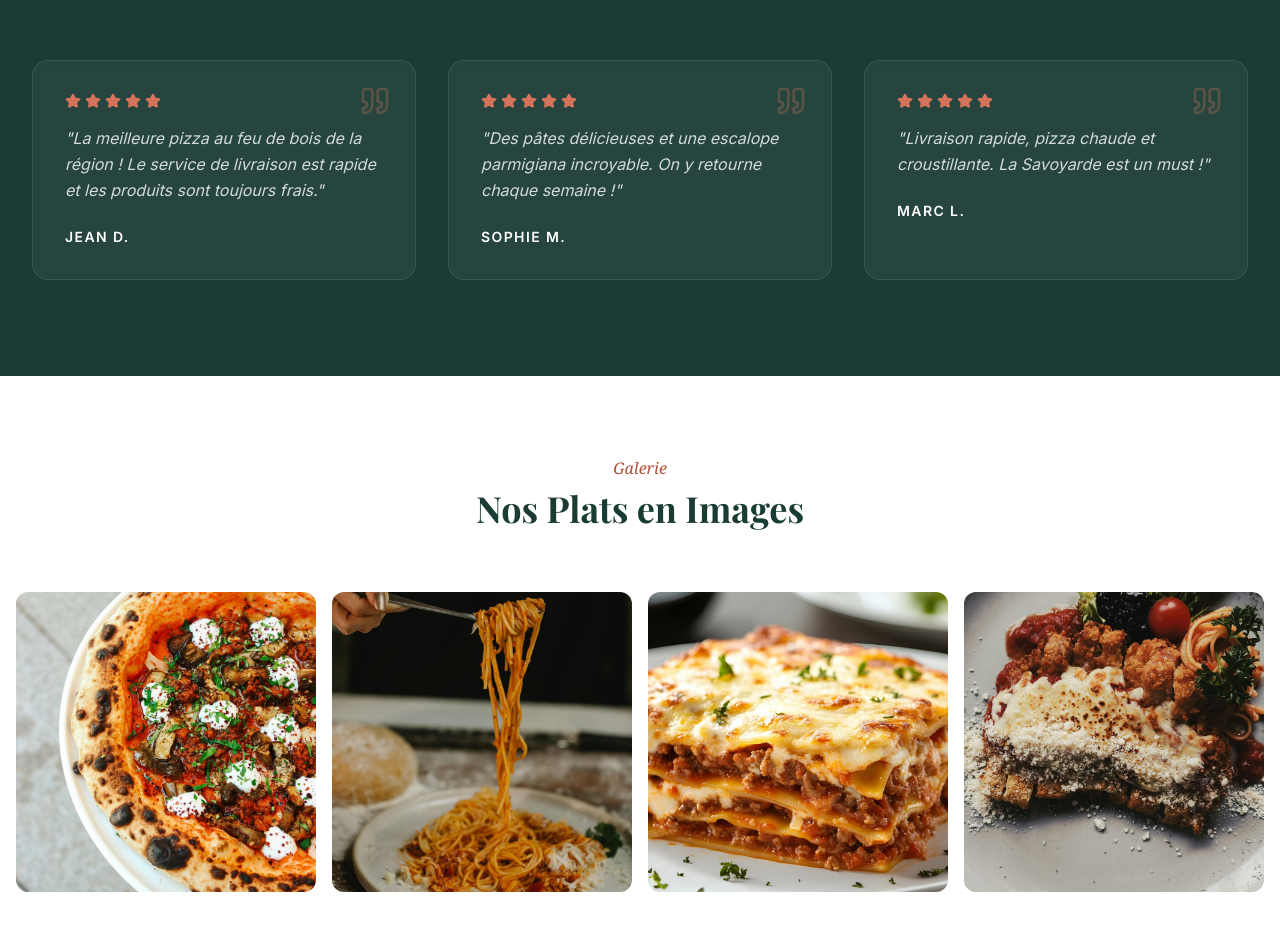
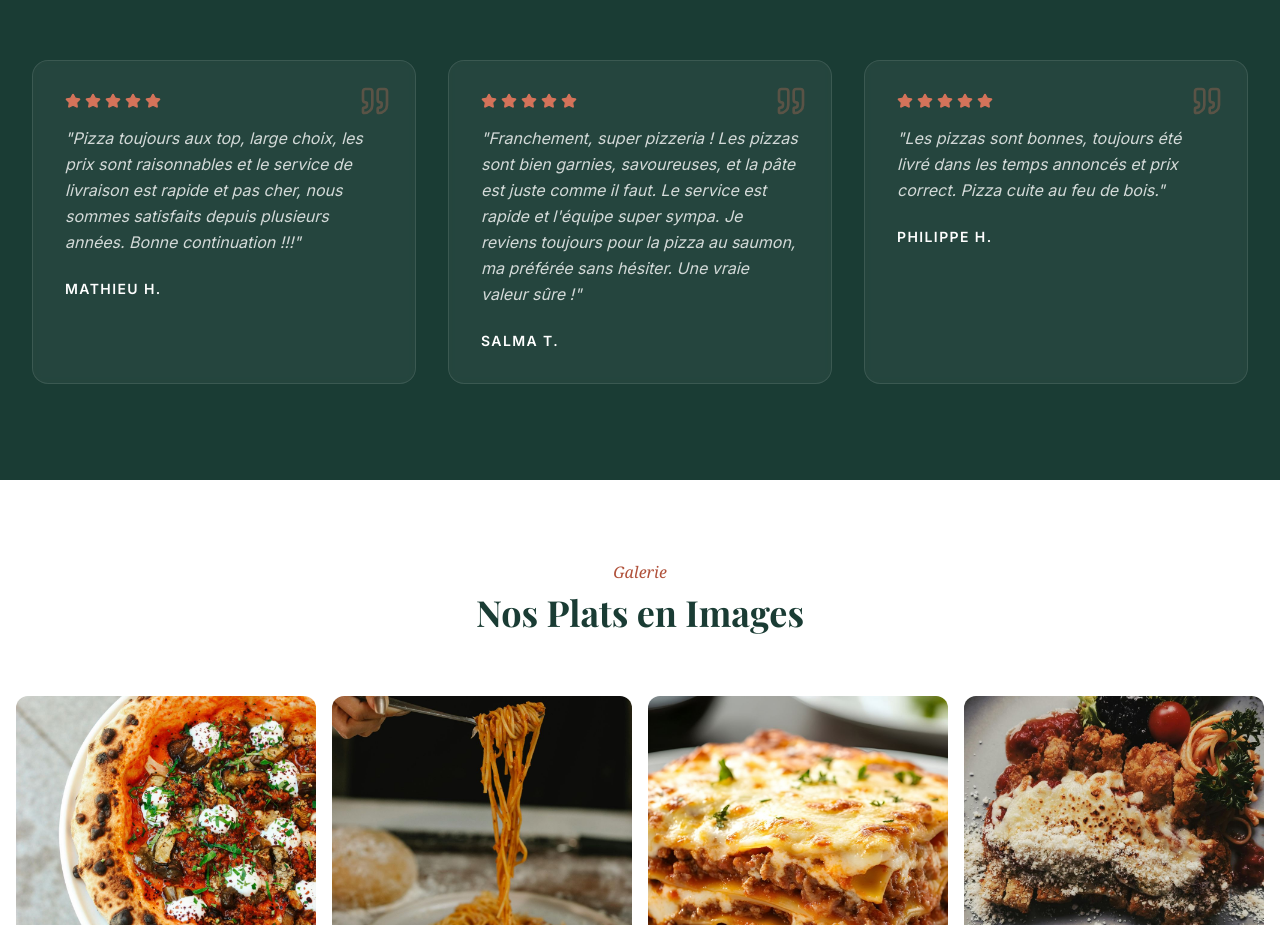
Before and after one commit to avexis-debug/pizza-mouna, a React (Vite) app: page / in a window 1280 px wide. Shown: the part 6224-7149 px from the top of the page. Built offline with nearby package versions, Linux system fonts and the light colour scheme.

Commit message:
Mise à jour avis clients, liens sociaux et filtre hero mobile
- Ajout des vrais avis clients (Mathieu H., Salma T., Philippe H.)
- Liens Facebook et Instagram dans le footer
- Filtre noir plus foncé sur la hero banner en mobile

Co-Authored-By: Claude Opus 4.6 <noreply@anthropic.com>

```diff
--- a/components/Footer.tsx
+++ b/components/Footer.tsx
@@ -57,10 +57,10 @@ const Footer: React.FC = () => {
               </li>
             </ul>
             <div className="flex gap-4 mt-8">
-              <a href="#" className="w-10 h-10 rounded-full bg-white/10 flex items-center justify-center hover:bg-[#d4735a] transition-all">
+              <a href="https://www.facebook.com/pizzerrialaMouna" target="_blank" rel="noopener noreferrer" className="w-10 h-10 rounded-full bg-white/10 flex items-center justify-center hover:bg-[#d4735a] transition-all">
                 <Facebook size={18} />
               </a>
-              <a href="#" className="w-10 h-10 rounded-full bg-white/10 flex items-center justify-center hover:bg-[#d4735a] transition-all">
+              <a href="https://www.instagram.com/lamoouna/" target="_blank" rel="noopener noreferrer" className="w-10 h-10 rounded-full bg-white/10 flex items-center justify-center hover:bg-[#d4735a] transition-all">
                 <Instagram size={18} />
               </a>
             </div>
--- a/components/Hero.tsx
+++ b/components/Hero.tsx
@@ -10,7 +10,7 @@ const Hero: React.FC = () => {
         className="absolute inset-0 bg-cover bg-center z-0 scale-105"
         style={{ backgroundImage: 'url("/hero-banner.jpg")' }}
       >
-        <div className="absolute inset-0 bg-gradient-to-b from-black/70 via-black/50 to-black/80"></div>
+        <div className="absolute inset-0 bg-gradient-to-b from-black/85 via-black/70 to-black/90 md:from-black/70 md:via-black/50 md:to-black/80"></div>
       </div>
 
       {/* Decorative top line */}
--- a/components/Testimonials.tsx
+++ b/components/Testimonials.tsx
@@ -4,18 +4,18 @@ import { Star, Quote } from 'lucide-react';
 
 const testimonials = [
   {
-    name: 'Jean D.',
-    quote: "La meilleure pizza au feu de bois de la région ! Le service de livraison est rapide et les produits sont toujours frais.",
+    name: 'Mathieu H.',
+    quote: "Pizza toujours aux top, large choix, les prix sont raisonnables et le service de livraison est rapide et pas cher, nous sommes satisfaits depuis plusieurs années. Bonne continuation !!!",
     rating: 5,
   },
   {
-    name: 'Sophie M.',
-    quote: "Des pâtes délicieuses et une escalope parmigiana incroyable. On y retourne chaque semaine !",
+    name: 'Salma T.',
+    quote: "Franchement, super pizzeria ! Les pizzas sont bien garnies, savoureuses, et la pâte est juste comme il faut. Le service est rapide et l'équipe super sympa. Je reviens toujours pour la pizza au saumon, ma préférée sans hésiter. Une vraie valeur sûre !",
     rating: 5,
   },
   {
-    name: 'Marc L.',
-    quote: "Livraison rapide, pizza chaude et croustillante. La Savoyarde est un must !",
+    name: 'Philippe H.',
+    quote: "Les pizzas sont bonnes, toujours été livré dans les temps annoncés et prix correct. Pizza cuite au feu de bois.",
     rating: 5,
   },
 ];
```
